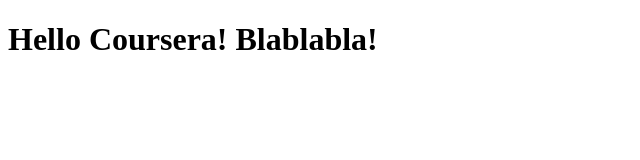
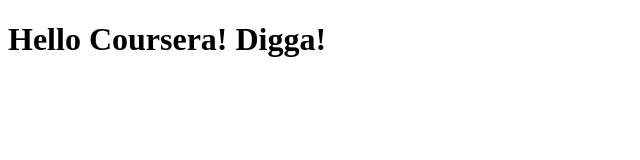
Before and after one commit to aF4XevB4i1CC/Coursera-HTML-CSS-Course, a plain HTML site: page site/index.html in a window 1280 px wide. Shown: the whole page, without its empty margins (0-640 px from the left). Drawn offline with Linux system fonts and the light colour scheme.

Commit message:
Versuch 1

```diff
--- a/site/index.html
+++ b/site/index.html
@@ -4,6 +4,6 @@
 	<title>Hello Coursera! Blobloblo!</title>
 </head>
 <body>
-<h1>Hello Coursera! Blablabla!</h1>
+<h1>Hello Coursera! Digga!</h1>
 </body>
 </html>
```
